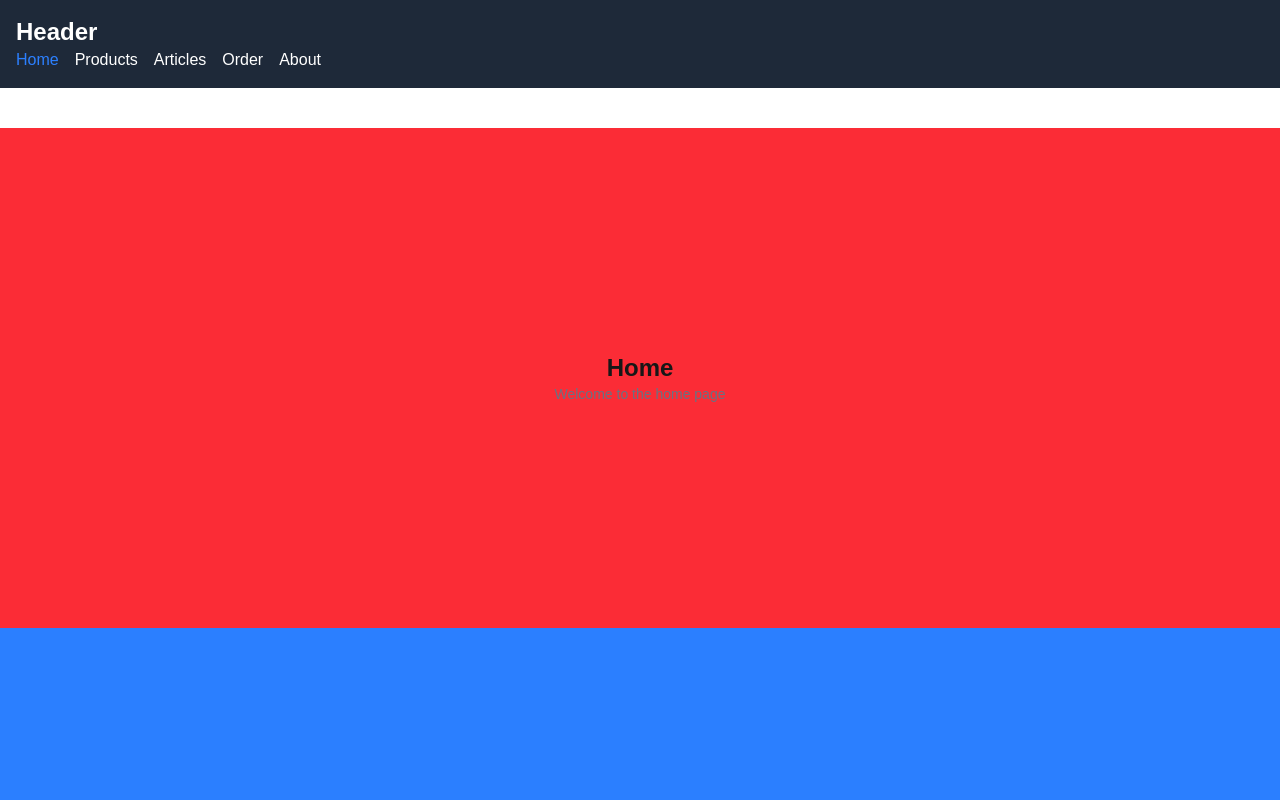
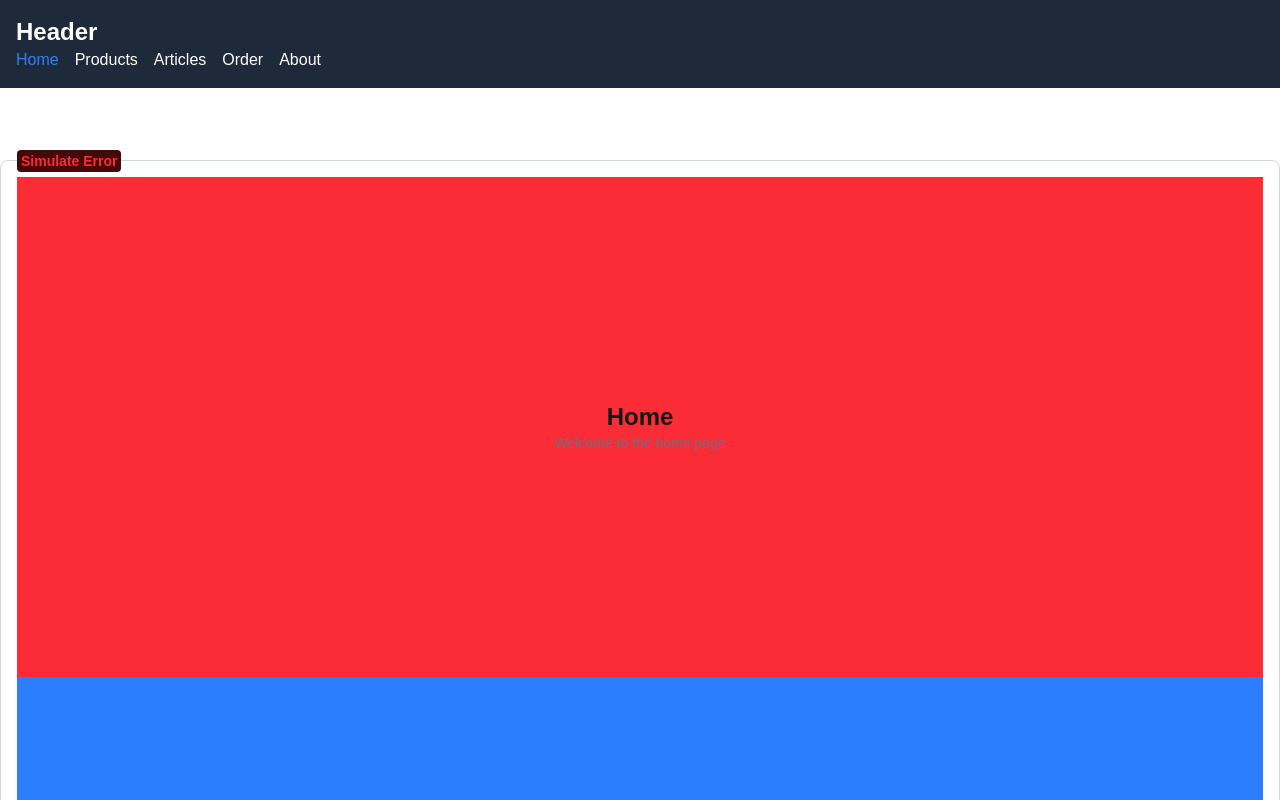
Before and after one commit to MuhammadHaziq/next-15, a Next.js app: page / in a window 1280 px wide. Shown: the top 800 px of the page. Built offline with nearby package versions, Linux system fonts and the light colour scheme.

Commit message:
Add error handling components: ErrorWrapper and GlobalError. Integrate ErrorWrapper in BlogLayout for error simulation and user feedback.

```diff
--- /dev/null
+++ b/src/app/error-wrapper.tsx
@@ -0,0 +1,39 @@
+"use client";
+import '@/styles/globals.css'
+
+import { useState } from "react";
+
+interface WrapperProps {
+  children: React.ReactNode;
+}
+
+const ErrorSimulator = ({
+  message = "An error occurred",
+}: {
+  message?: string;
+}) => {
+  const [error, setError] = useState(false);
+
+  if (error) throw new Error(message);
+
+  return (
+    <button
+      title="Simulate an error"
+      className="bg-red-950 text-red-500 rounded p-1 leading-none font-semibold text-sm hover:bg-red-900 transition"
+      onClick={() => setError(true)}
+    >
+      Simulate Error
+    </button>
+  );
+};
+
+export const ErrorWrapper = ({ children }: WrapperProps) => {
+  return (
+    <div className="flex flex-col rounded-lg mt-8 relative p-4 border border-gray-300">
+      <div className="absolute top-0 left-4 -translate-y-1/2">
+        <ErrorSimulator message="Simulated error in root layout" />
+      </div>
+      {children}
+    </div>
+  );
+};
--- /dev/null
+++ b/src/app/global-error.tsx
@@ -0,0 +1,24 @@
+"use client"; // Error boundaries must be Client Components
+
+import '@/styles/globals.css'
+
+export default function GlobalError() {
+  return (
+    <html lang="en">
+      <body>
+        <div className="flex flex-col items-center justify-center min-h-screen">
+          <h2 className="text-2xl font-bold mb-4">Something went wrong!</h2>
+          <button
+            onClick={() => {
+              // refresh the page
+              window.location.reload();
+            }}
+            className="bg-blue-500 hover:bg-blue-700 text-white font-bold py-2 px-4 rounded"
+          >
+            Refresh
+          </button>
+        </div>
+      </body>
+    </html>
+  );
+}
--- a/src/app/layout.tsx
+++ b/src/app/layout.tsx
@@ -8,7 +8,7 @@
 import Header from '@/component/Header'
 import '@/styles/globals.css'
 import { Metadata } from 'next'
-
+import { ErrorWrapper } from './error-wrapper'
 export default function BlogLayout({
   children,
 }: {
@@ -19,7 +19,9 @@
       <body>
       <Header />
         <div className="flex flex-col min-h-[calc(100vh-152px)] space-y-auto py-10">
-        {children}
+        <ErrorWrapper>
+          {children}
+        </ErrorWrapper>
         </div>
         <footer className="bg-gray-800 text-white p-4 ">
           <h1 className="text-2xl font-bold">Footer</h1>
```
